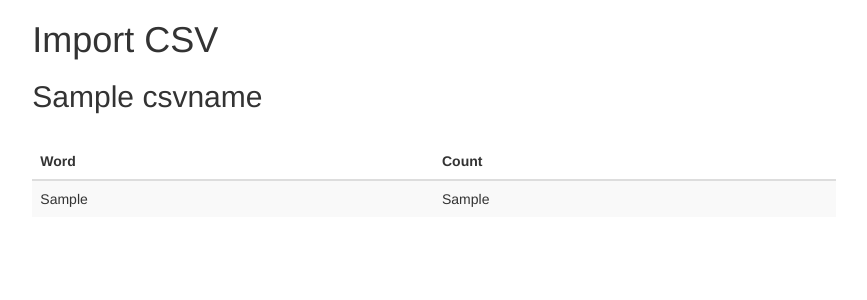
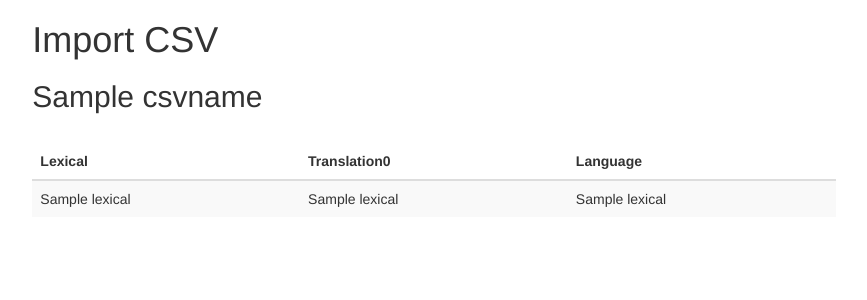
Before and after one commit to e-lie/Glozzary, a Flask app: template templates/index.html in a window 1280 px wide. Shown: the top 300 px of the page, without its empty margins (206-1073 px from the left). Run offline with Flask 2, Linux system fonts and the light colour scheme; the template is opened without the code that fills it: most values are stand-ins (such as "Sample title", 1, 10 or a date in 2020); some libraries are stand-ins or nearby versions.

Commit message:
basic query route added

```diff
--- a/app.py
+++ b/app.py
@@ -1,7 +1,6 @@
 import os, csv
 from flask import Flask, render_template
 from flask_sqlalchemy import SQLAlchemy
-
 
 app = Flask(__name__)
 app.config.from_object(os.environ['APP_SETTINGS'])
@@ -12,15 +11,38 @@ from models import *
 
 @app.route('/csv-import/<csvname>')
 def import_data(csvname):
-
     with open(csvname) as csvfile:
         reader = csv.DictReader(csvfile)
         francais = Language(name = 'Français', abbr = 'fr')
         english = Language(name = 'English', abbr = 'eng')
-        #db.session.add_all([francais, english])
-        #db.session.commit()
-        return render_template('index.html', csvname=csvname, reader=reader)
+        db.session.add_all([francais, english])
+        db.session.commit()
 
+        lexicals = []
+        for row in reader:
+           meto = Lexical(content=row['fr_meto'],language=francais)
+           obj = Lexical(content=row['fr_obj'],language=francais)
+           meto.translations = []
+           meto.translations.append(obj)
+           obj.translations = []
+           obj.translations.append(meto)
+           lexicals.append(meto)
+           lexicals.append(obj)
+
+        db.session.add_all(lexicals)
+        db.session.commit()
+
+    return "{} Imported !".format(csvname)
+
+@app.route('/query_lexicals')
+def query_lexicals():
+
+    qlexicals = []
+    for content, language in db.session.query(Lexical.content, Lexical.language):
+        print(language)
+        qlexicals.append(content)
+
+    return render_template('index.html', qlexicals=qlexicals)
 
 
 
--- a/models.py
+++ b/models.py
@@ -19,6 +19,7 @@ class Lexical(db.Model):
                         backref="sources"
     )
 
+
     def __repr__(self):
        return "<Word (content='%s')>" % (self.content)
 
--- a/templates/index.html
+++ b/templates/index.html
@@ -15,26 +15,26 @@
       <div class="row">
         <div class="col-sm-10 col-sm-offset-1">
           <h1>Import CSV</h1>
-          {% if reader %}
 		  <h2>{{ csvname }}</h2>
             <br>
             <div id="results">
               <table class="table table-striped" >
                 <thead>
                   <tr>
-                    <th>Word</th>
-                    <th>Count</th>
+                    <th>Lexical</th>
+                    <th>Translation0</th>
+                    <th>Language</th>
                   </tr>
                 </thead>
-                {% for row in reader %}
+                {% for lexical in qlexicals %}
                   <tr>
-                    <td>{{ row['fr_meto'] }}</td>
-					<td>{{ row['fr_obj'] }}</td>
+                    <td>{{ lexical }}</td>
+					<td>{{ lexical }}</td>
+					<td>{{ lexical }}</td>
                   </tr>
                 {% endfor %}
               </table>
             </div>
-          {% endif %}
         </div>
       </div>
     </div>
```
